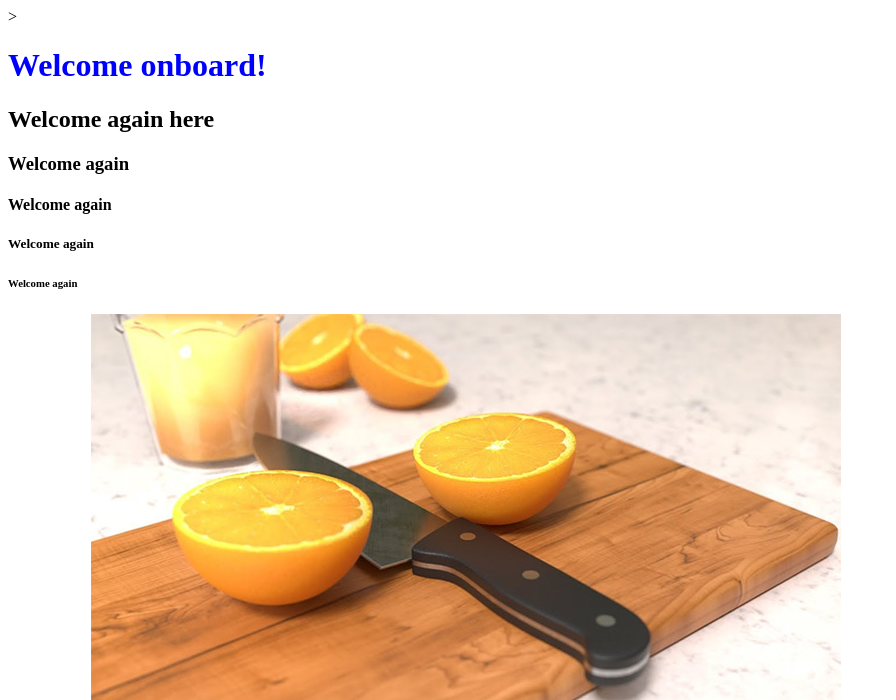
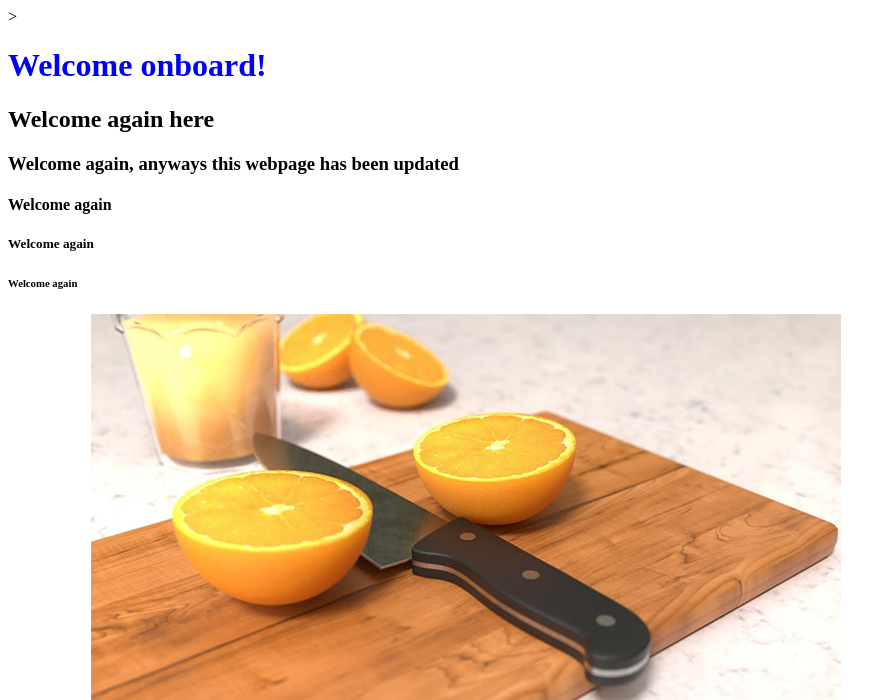
Before and after one commit to 5678901234/bruh, a plain HTML site: page index.html in a window 1280 px wide. Shown: the top 700 px of the page, without its empty margins (0-896 px from the left). Drawn offline with Linux system fonts and the light colour scheme.

Commit message:
Update index.html
this is another change, I have made to the html file.

```diff
--- a/index.html
+++ b/index.html
@@ -32,7 +32,7 @@
         <body>
             <h1 style="color: blue; " class="" id=""> Welcome onboard!</h1>
             <h2>Welcome again here</h2>
-            <h3>Welcome again</h3>
+            <h3>Welcome again, anyways this webpage has been updated</h3>
             <h4>Welcome again</h4>
             <h5>Welcome again</h5>
             <h6>Welcome again</h6>
```
